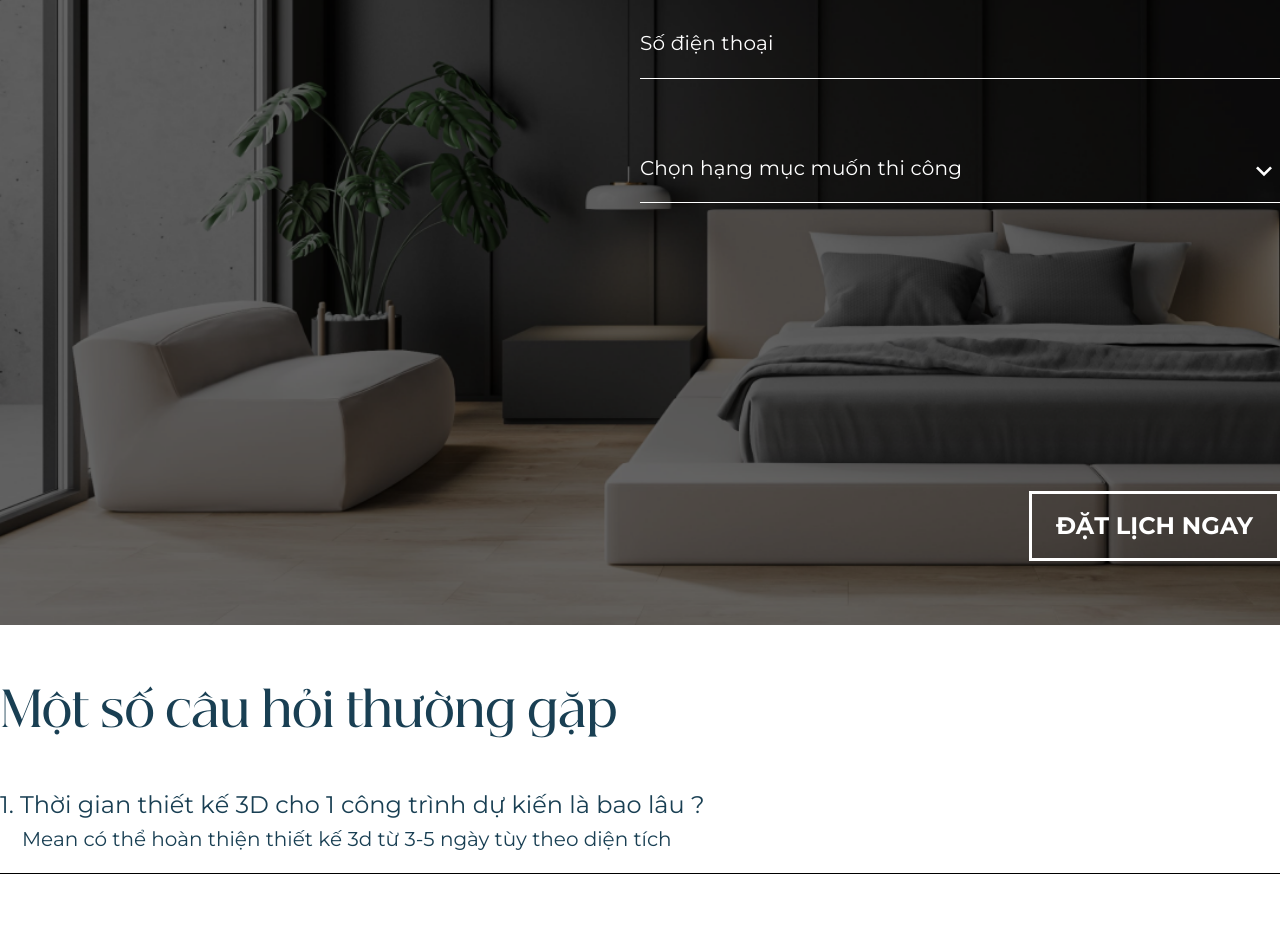
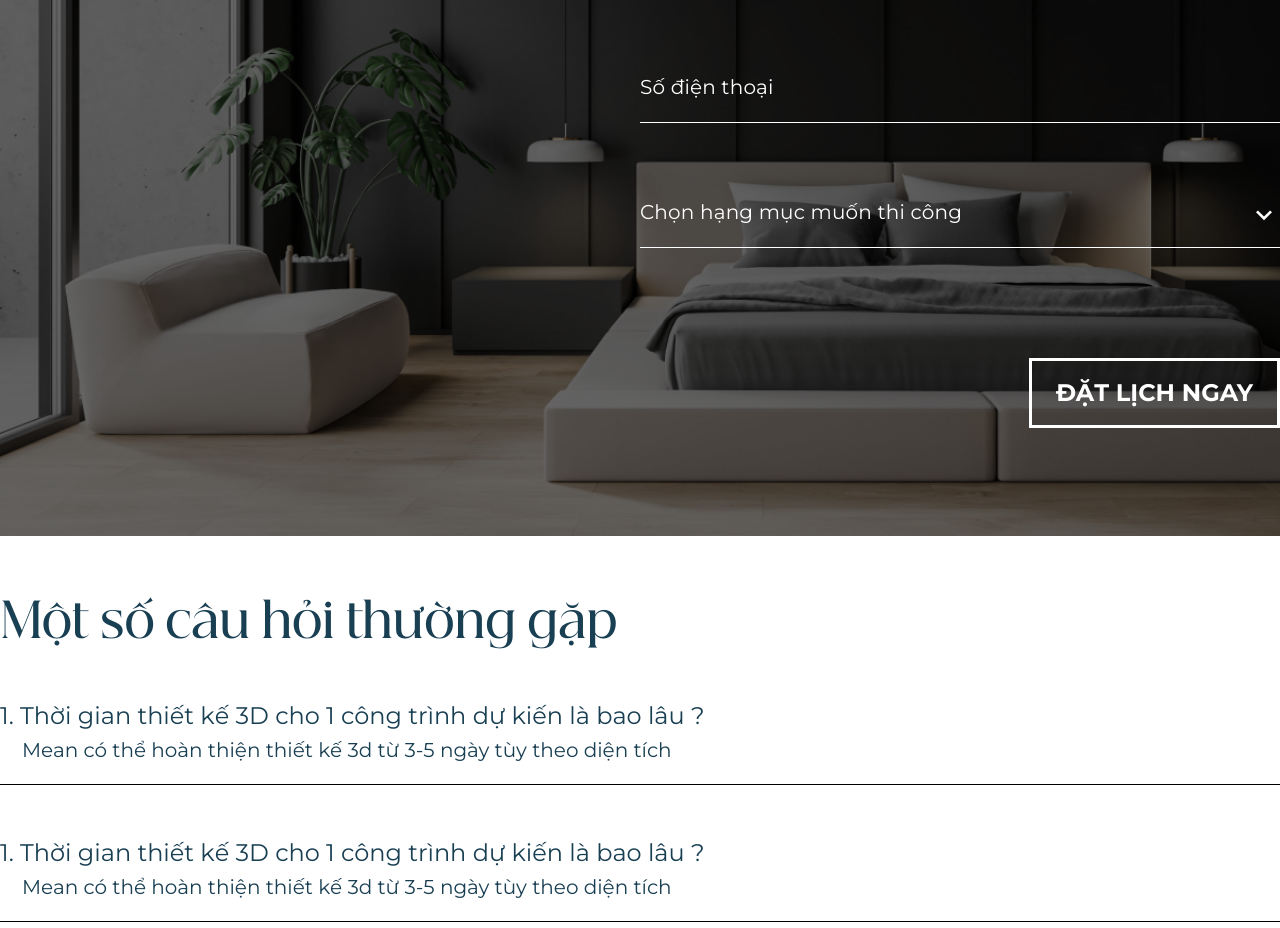
Before and after one commit to betacraftm/mean-project, a React (Vite) app: page / in a window 1280 px wide. Shown: the part 3480-4408 px from the top of the page. Built offline with nearby package versions, Linux system fonts and the light colour scheme.

Commit message:
fix: ui for contact section

```diff
--- a/src/components/Contact.jsx
+++ b/src/components/Contact.jsx
@@ -228,7 +228,7 @@ export default function Contact() {
                     display: "none",
                   },
                 },
-                marginBottom: "288px",
+                marginBottom: "110px",
               }}
             >
               <InputLabel
```
